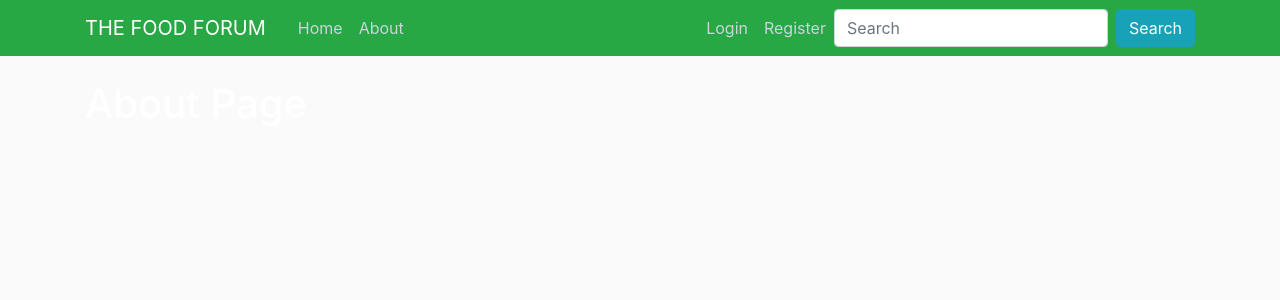
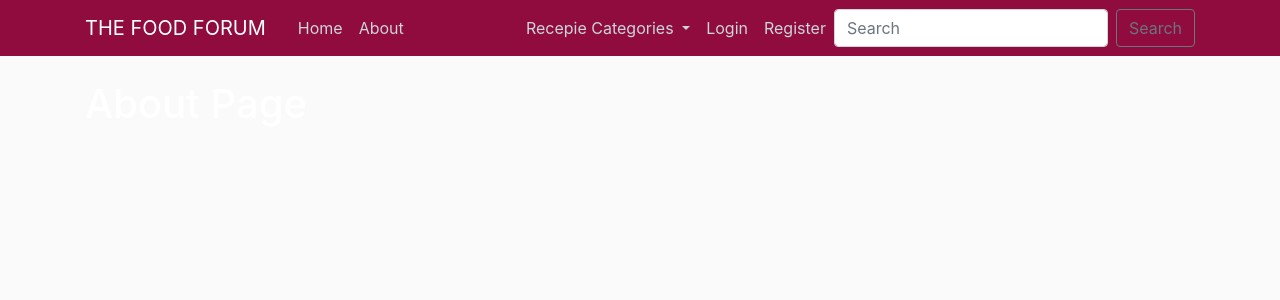
Before and after one commit to BenkiKuu/foodforum, a Flask app: page /about in a window 1280 px wide. Shown: the top 300 px of the page. Run offline with Flask 2, Linux system fonts and the light colour scheme; some libraries are stand-ins or nearby versions.

Commit message:
puts general universal styles

```diff
--- a/app/templates/base.html
+++ b/app/templates/base.html
@@ -7,19 +7,21 @@
   <meta name="viewport" content="width=device-width, initial-scale=1, shrink-to-fit=no">
 
   <!-- Bootstrap CSS -->
-  <link rel="stylesheet" href="https://stackpath.bootstrapcdn.com/bootstrap/4.1.1/css/bootstrap.min.css" integrity="sha384-WskhaSGFgHYWDcbwN70/dfYBj47jz9qbsMId/iRN3ewGhXQFZCSftd1LZCfmhktB" crossorigin="anonymous">
-  <link rel="stylesheet" type='text/css' href='{{ url_for('static', filename='index.css') }}'>
+  {% block styles %}
+    <link rel="stylesheet" href="https://stackpath.bootstrapcdn.com/bootstrap/4.1.1/css/bootstrap.min.css" integrity="sha384-WskhaSGFgHYWDcbwN70/dfYBj47jz9qbsMId/iRN3ewGhXQFZCSftd1LZCfmhktB" crossorigin="anonymous">
+    <link rel="stylesheet" type='text/css' href="{{ url_for('static', filename='index.css') }}">
+  {% endblock %}
   {% if title %}
-    <title>Peeeches - {{title}}</title>
+    <title>Food Forum - {{title}}</title>
 
   {% else %}
-    <title>Peeeches</title>
+    <title>Food Forum</title>
   {% endif %}
 </head>
 
 <body>
   <header class="site-header">
-    <nav class="navbar navbar-expand-md navbar-dark bg-success fixed-top">
+    <nav class="navbar navbar-expand-md navbar-dark fixed-top" style="background-color: #900C3F;">
       <div class="container">
         <a class="navbar-brand mr-4" href="/">THE FOOD FORUM</a>
         <button class="navbar-toggler" type="button" data-toggle="collapse" data-target="#navbarToggle" aria-controls="navbarToggle" aria-expanded="false" aria-label="Toggle navigation">
@@ -32,6 +34,18 @@
           </div>
           <!-- Navbar Right Side -->
           <div class="navbar-nav">
+            <li class="nav-item dropdown">
+              <a class="nav-link dropdown-toggle" href="#" id="navbarDropdown" role="button" data-toggle="dropdown" aria-haspopup="true" aria-expanded="false">
+                Recepie Categories
+              </a>
+              <div class="dropdown-menu" aria-labelledby="navbarDropdown">
+                <a class="dropdown-item" href="{{ url_for('main.breakfast_home') }}">Breafast Recipes</a>
+                <div class="dropdown-divider"></div>
+                <a class="dropdown-item" href="{{ url_for('main.lunch_home') }}">Lunch Recipe</a>
+                <div class="dropdown-divider"></div>
+                <a class="dropdown-item" href="{{ url_for('main.dinner_home') }}">Dinner Recipe</a>
+              </div>
+            </li>
             {% if current_user.is_authenticated %}
               <li class="nav-item dropdown">
                 <a class="nav-link dropdown-toggle" href="#" id="navbarDropdown" role="button" data-toggle="dropdown" aria-haspopup="true" aria-expanded="false">
@@ -53,7 +67,7 @@
             {% endif %}
             <form class="form-inline my-2 my-lg-0">
       <input class="form-control mr-sm-2" type="search" placeholder="Search" aria-label="Search">
-      <button class="btn btn-info my-2 my-sm-0" type="submit">Search</button>
+      <button class="btn btn-outline-secondary my-2 my-sm-0" type="submit">Search</button>
     </form>
           </div>
         </div>
```
